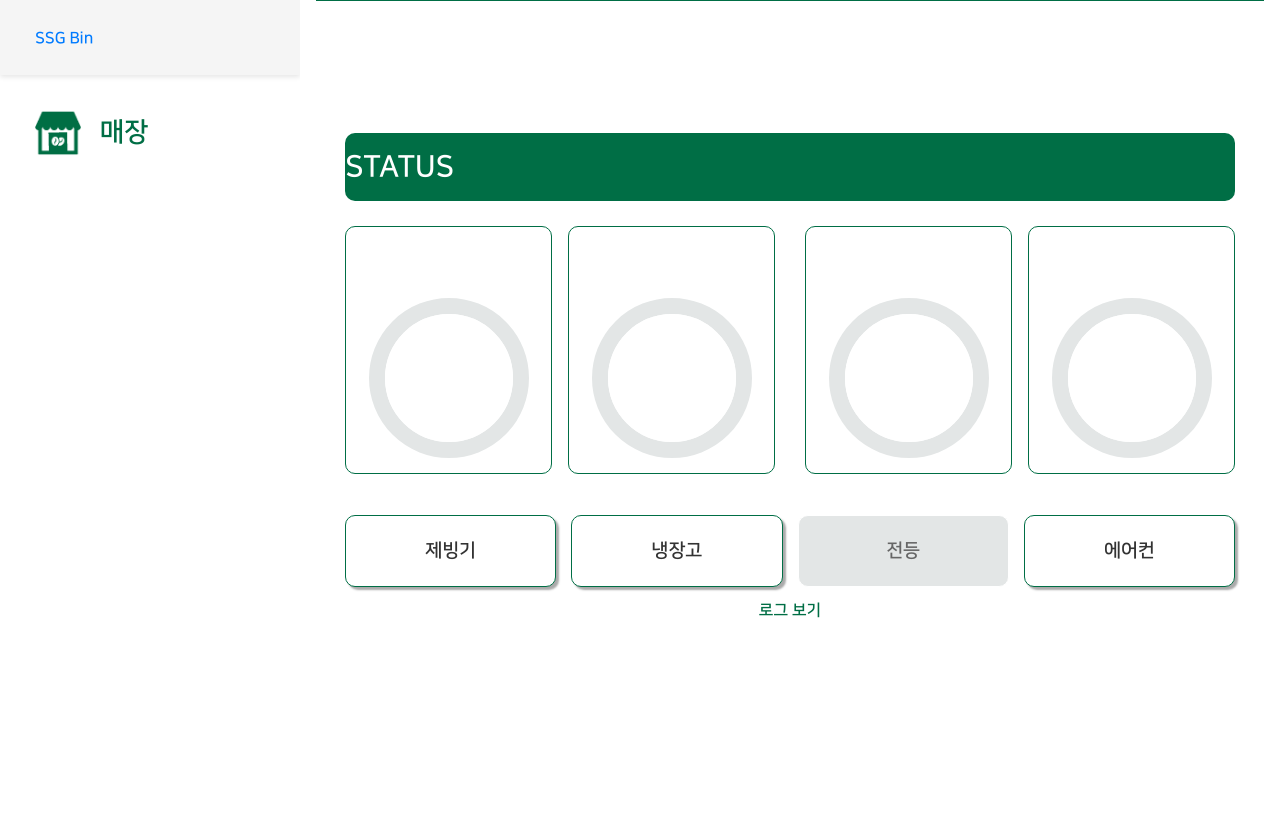
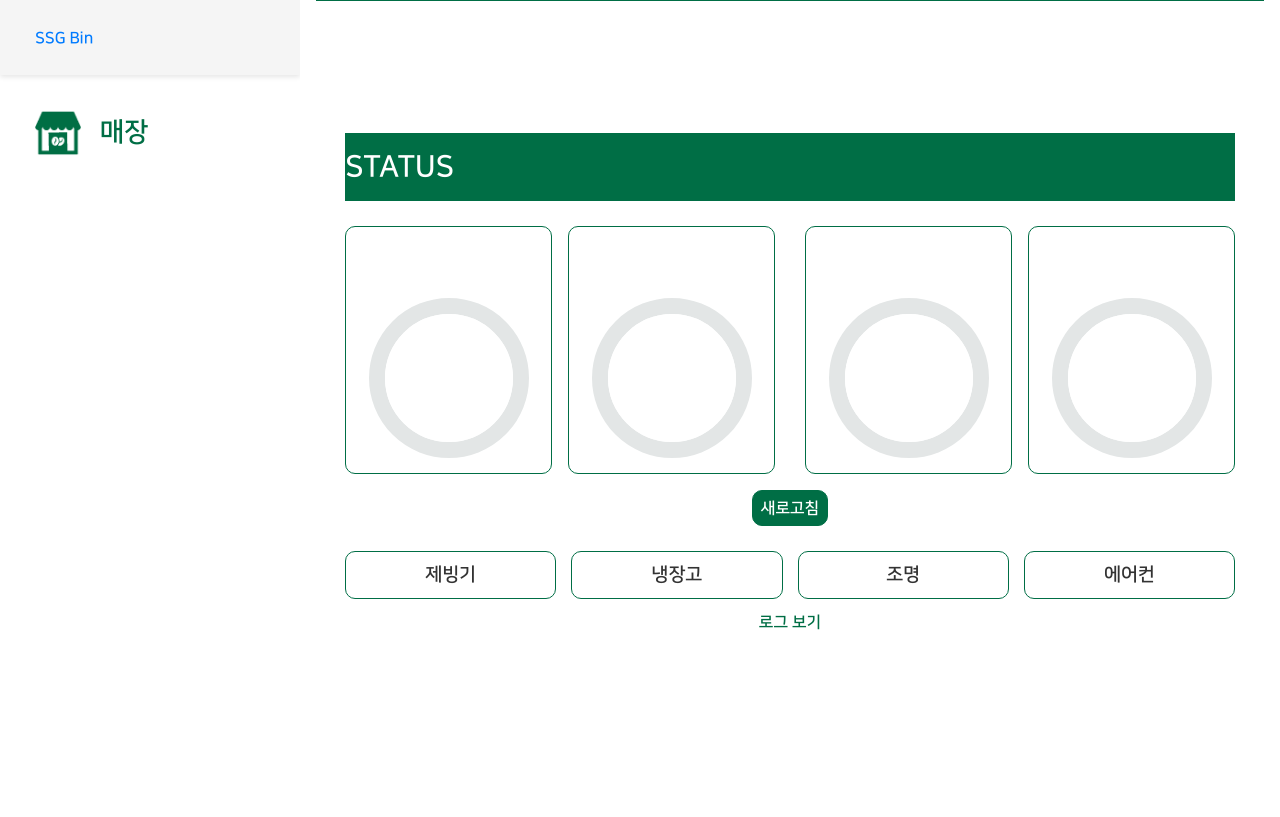
Before and after one commit to recycle-project/RecycleProject, a Java web app: template ssgBinPJT/src/main/webapp/WEB-INF/views/dashboard/main.jsp in a window 1280 px wide. Run offline with Spring Boot 4, a stand-in JSP engine, Linux system fonts and the light colour scheme; the template is opened without the code that fills it, so the values that code supplies are empty; the project's own start-up code is not run, and a stand-in starts its controllers and pages.

Commit message:
ui final

```diff
--- a/ssgBinPJT/src/main/java/com/sinc/ssgbin/equipment/model/dao/EquipmentDAO.java
+++ b/ssgBinPJT/src/main/java/com/sinc/ssgbin/equipment/model/dao/EquipmentDAO.java
@@ -9,4 +9,5 @@ import com.sinc.ssgbin.user.model.vo.UserVO;
 public interface EquipmentDAO {
 	public List<UserVO> getUsersWithEquipId(EquipmentVO equip);
 	public HashMap<String, String> getPushContentWithEquipId(EquipmentVO equip);
+	public int updateUltra(EquipmentVO equip);
 }
--- a/ssgBinPJT/src/main/java/com/sinc/ssgbin/equipment/model/dao/EquipmentDAOImpl.java
+++ b/ssgBinPJT/src/main/java/com/sinc/ssgbin/equipment/model/dao/EquipmentDAOImpl.java
@@ -28,4 +28,10 @@ public class EquipmentDAOImpl implements EquipmentDAO{
 		return session.selectOne("com.sinc.ssgbin.equipment.push", equip);
 	}
 
+	@Override
+	public int updateUltra(EquipmentVO equip) {
+		System.out.println("EquipmentDAOImpl updateUltra()");
+		return session.update("com.sinc.ssgbin.equipment.update", equip);
+	}
+
 }
--- a/ssgBinPJT/src/main/java/com/sinc/ssgbin/equipment/service/EquipmentService.java
+++ b/ssgBinPJT/src/main/java/com/sinc/ssgbin/equipment/service/EquipmentService.java
@@ -9,4 +9,5 @@ import com.sinc.ssgbin.user.model.vo.UserVO;
 public interface EquipmentService {
 	public List<UserVO> getUsersWithEquipId(EquipmentVO equip);
 	public HashMap<String, String> getPushContentWithEquipId(EquipmentVO equip);
+	public int updateUltra(EquipmentVO equip);
 }
--- a/ssgBinPJT/src/main/java/com/sinc/ssgbin/equipment/service/EquipmentServiceImpl.java
+++ b/ssgBinPJT/src/main/java/com/sinc/ssgbin/equipment/service/EquipmentServiceImpl.java
@@ -28,4 +28,10 @@ public class EquipmentServiceImpl implements EquipmentService {
 		return dao.getPushContentWithEquipId(equip);
 	}
 
+	@Override
+	public int updateUltra(EquipmentVO equip) {
+		System.out.println("EquipmentServiceImpl updateUltra()");
+		return dao.updateUltra(equip);
+	}
+
 }
--- a/ssgBinPJT/src/main/java/com/sinc/ssgbin/user/ctrl/UserCtrl.java
+++ b/ssgBinPJT/src/main/java/com/sinc/ssgbin/user/ctrl/UserCtrl.java
@@ -12,6 +12,7 @@ import org.springframework.web.bind.annotation.SessionAttributes;
 import org.springframework.web.servlet.ModelAndView;
 import org.springframework.web.servlet.mvc.support.RedirectAttributes;
 
+import com.sinc.ssgbin.store.model.vo.StoreVO;
 import com.sinc.ssgbin.user.model.vo.UserVO;
 import com.sinc.ssgbin.user.service.UserService;
 
--- a/ssgBinPJT/src/main/webapp/WEB-INF/views/dashboard/analysis.jsp
+++ b/ssgBinPJT/src/main/webapp/WEB-INF/views/dashboard/analysis.jsp
@@ -80,8 +80,7 @@
 						<div class="account-wrap">
 							<div class="account-item clearfix js-item-menu">
 								<div class="content">
-									<a class="js-acc-btn" href="#">${user.employee_name}
-										${user.position } 님 </a>
+									<a class="js-acc-btn" href="#">${user.employee_name} 님 </a>
 								</div>
 								<div class="account-dropdown js-dropdown">
 									<div class="account-dropdown__footer">
--- a/ssgBinPJT/src/main/webapp/WEB-INF/views/dashboard/main.jsp
+++ b/ssgBinPJT/src/main/webapp/WEB-INF/views/dashboard/main.jsp
@@ -78,8 +78,7 @@
 						<div class="account-wrap">
 							<div class="account-item clearfix js-item-menu">
 								<div class="content">
-									<a class="js-acc-btn" href="#">${user.employee_name}
-										${user.position } 님 </a>
+									<a class="js-acc-btn" href="#">${user.employee_name} 님 </a>
 								</div>
 								<div class="account-dropdown js-dropdown">
 									<div class="account-dropdown__footer">
@@ -226,10 +225,17 @@
 								</div>
 							</div>
 						</div>
+						<div class="row">
+							<div class="col-1 col-sm-1 col-md-3 col-lg-4 col-xl-4"></div>
+							<div class="col-10 col-sm-10 col-md-6 col-lg-4 col-xl-4">
+							<div class="refresh"><button class="refresh-btn" id="refresh-btn">새로고침</button></div>
+							</div>
+							<div class="col-1 col-sm-1 col-md-3 col-lg-4 col-xl-4"></div>
+						</div>
 						<div class="row m-t-25" id="switch_n"
 							style="padding-left: 7.5px; padding-right: 7.5px;">
 							<div class="col-3 col-sm-3 col-md-3 col-lg-3 col-xl-3 testsize">
-								<div class="overview-item overview-item--c1 turn-on">
+								<div class="overview-item overview-item--c1">
 									<div class="overview__inner">
 										<div class="overview-box clearfix">
 											<div class="text_style">
@@ -243,7 +249,7 @@
 								</div>
 							</div>
 							<div class="col-3 col-sm-3 col-md-3 col-lg-3 col-xl-3 testsize">
-								<div class="overview-item overview-item--c1 turn-on">
+								<div class="overview-item overview-item--c1">
 									<div class="overview__inner">
 										<div class="overview-box clearfix">
 											<div class="text_style">
@@ -257,12 +263,12 @@
 								</div>
 							</div>
 							<div class="col-3 col-sm-3 col-md-3 col-lg-3 col-xl-3 testsize">
-								<div class="overview-item overview-item--c1 turn-off">
+								<div class="overview-item overview-item--c1">
 									<div class="overview__inner">
 										<div class="overview-box clearfix">
 											<div class="text_style">
 												<div>
-													<span>전등</span>
+													<span>조명</span>
 												</div>
 											</div>
 
@@ -271,7 +277,7 @@
 								</div>
 							</div>
 							<div class="col-3 col-sm-3 col-md-3 col-lg-3 col-xl-3 testsize">
-								<div class="overview-item overview-item--c1 turn-on">
+								<div class="overview-item overview-item--c1">
 									<div class="overview__inner">
 										<div class="overview-box clearfix">
 											<div class="text_style">
@@ -370,6 +376,20 @@
 					storeID = $("#navbar-sidebar li:first-child").children().attr("id");
 					$("#navbar-sidebar li:first-child").addClass("active");
 				}
+				refreshStatus();
+			});
+		});
+
+		$("#refresh-btn").click(function() {
+			refreshStatus();
+		});
+		function clickFn(btn) {
+			$(btn).toggleClass("turn-on");
+			$(btn).toggleClass("turn-off");
+
+		}
+
+		function refreshStatus () {
 			$.ajax({
 				url : "/ssgBin/dashboard/status",
 				data : {store_id : storeID},
@@ -377,18 +397,32 @@
 				dataType : "json"
 			})
 			.done(function(result) {
+				var binCnt = 0;
+				$.each(result, function(idx, item) {
+
+					if (item.category == "쓰레기통") {
+						binCnt++;
+					}
+				});
+				if (binCnt > 4) {
 					if (result.length > 4) {
+						if ($("#bin-2").length == 0) {
 							floor2 = $("#bin-1").clone();
 							$("#bin-1").after(floor2.attr("id", "bin-2"));
 							$("#bin-1").after("<hr class='trash-hr'>");
-					} else  {
-
+						}
+					}
 				}
 				$.each(result, function(idx, item) {
+
 					$(".overview-item").each(function(idx2, item2) {
-							if (idx == idx2) {
+						if (idx == idx2 && item.category == "쓰레기통") {
 							$(item2).find(".bin-name").text(item.equipment_name);
 							$(item2).find(".label").text(item.capacity + "%");
+							$(item2).find(".pie-wrapper").removeClass("progress-safe");
+							$(item2).find(".pie-wrapper").removeClass("progress-normal");
+							$(item2).find(".pie-wrapper").removeClass("progress-ready");
+							$(item2).find(".pie-wrapper").removeClass("progress-danger");
 							if(item.capacity >= 0 && item.capacity < 25) {
 								$(item2).find(".pie-wrapper").addClass("progress-safe");
 								$(item2).find(".left-side").css("transform", "rotate("+item.capacity * 3.6+"deg)");
@@ -402,23 +436,21 @@
 								$(item2).find(".pie-wrapper").addClass("progress-danger");
 								$(item2).find(".left-side").css("transform", "rotate("+item.capacity * 3.6+"deg)");
 							}
+						} else if (idx == idx2 && item.category != "쓰레기통") {
+							if($(item2).find("span").text() == item.category) {
+								if (item.is_on == "T") {
+									$(item2).attr("class", $(item2).attr("class") + " turn-on");
+								} else {
+									$(item2).attr("class", $(item2).attr("class") + " turn-off");
+								}
+							}
 						}
 					});
 				});
 			});
-			});
-		});
 
-		$(".turn-on").click(function() {
-			console.log("turn on click");
-			$(this).toggleClass("turn-on");
-			$(this).toggleClass("turn-off");
-		});
-		$(".turn-off").click(function() {
-			console.log("turn off click");
-			$(this).toggleClass("turn-off");
-			$(this).toggleClass("turn-on");
-		});
+
+		}
 
 	</script>
 </body>
--- a/ssgBinPJT/src/main/webapp/resources/css/dashboard.css
+++ b/ssgBinPJT/src/main/webapp/resources/css/dashboard.css
@@ -38,7 +38,6 @@
 	background-color : rgba(0, 110, 69);
 	padding-top : 1rem;
 	padding-bottom : 1rem;
-	border-radius : 10px;
 }
 .overview-wrap h2 {
 	color : #fff;
@@ -131,7 +130,16 @@
   border-radius: 50%;
   box-shadow: none !important;
 }
-
+.refresh {
+	text-align : center;
+}
+.refresh-btn {
+	border : 1px solid #006e45;
+	border-radius : 10px;
+	background-color: #006e45;
+    color: #fff;
+    padding : 0.25rem 0.5rem;
+}
 .overview__inner.chart {
 	margin-left : 30px;
 	margin-top : 30px;
@@ -151,8 +159,8 @@
 }
 
 #switch_n .overview-item {
-	padding-top: 20px;
-	padding-bottom: 20px;
+	padding-top: 0.5rem;
+	padding-bottom: 0.5rem;
 	margin-bottom : 10px;
 }
 #switch_n .overview-item.turn-on {
--- a/ssgBinPJT/src/main/webapp/resources/css/detail.css
+++ b/ssgBinPJT/src/main/webapp/resources/css/detail.css
@@ -59,7 +59,7 @@ nav > div a.nav-item.nav-link:focus
 	border-radius : 0;
 }
 #subtab .nav-link {
-	padding: 0.5rem 0.75rem;
+	padding: 0.5rem 0.25rem;
 }
 .report-card-icon {
 	line-height : 100%;
@@ -74,9 +74,6 @@ nav > div a.nav-item.nav-link:focus
 	padding : 0.5rem;
 	border-top : 1px solid #ddd;
 }
-.report-card-class:last-child {
-	border-bottom : 1px solid #ddd;
-}
 .report-card {
 	display : grid;
 	grid-template-columns : 3fr 1fr;
--- a/ssgBinPJT/src/main/webapp/resources/css/login.css
+++ b/ssgBinPJT/src/main/webapp/resources/css/login.css
@@ -54,3 +54,8 @@ input[name='pwd'] {
 	font-family : none;
 	font-size : 17px;
 }
+.btn-primary:not(:disabled):not(.disabled).active, .btn-primary:not(:disabled):not(.disabled):active, .show>.btn-primary.dropdown-toggle {
+    color: #fff;
+    background-color: #006e45;
+    border-color: #006e45;
+}
```
Also changed, not shown: ssgBinPJT/src/main/java/com/sinc/ssgbin/communication/ctrl/CommuniationCtrl.java (+19 -0 lines), ssgBinPJT/src/main/resources/mappers/equipmentMapper.xml (+12 -1 lines), ssgBinPJT/src/main/webapp/WEB-INF/views/dashboard/log.jsp (+34 -2 lines), ssgBinPJT/src/main/webapp/resources/css/log.css (+5 -2 lines). Lines whose indentation alone changed are shown as unchanged.
